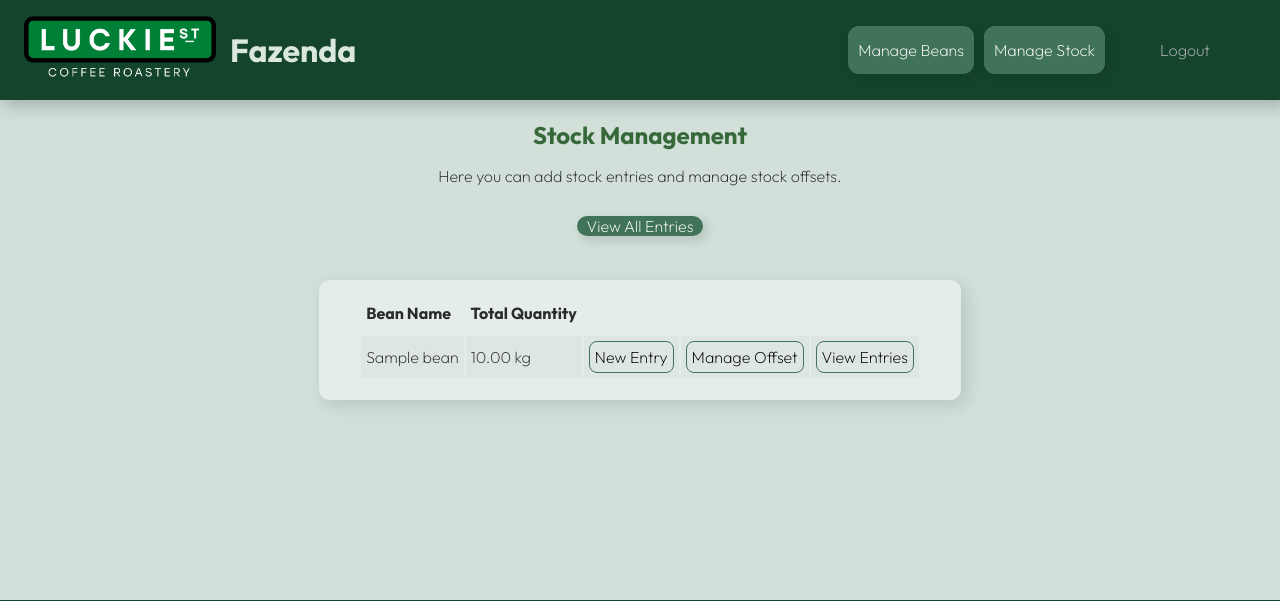
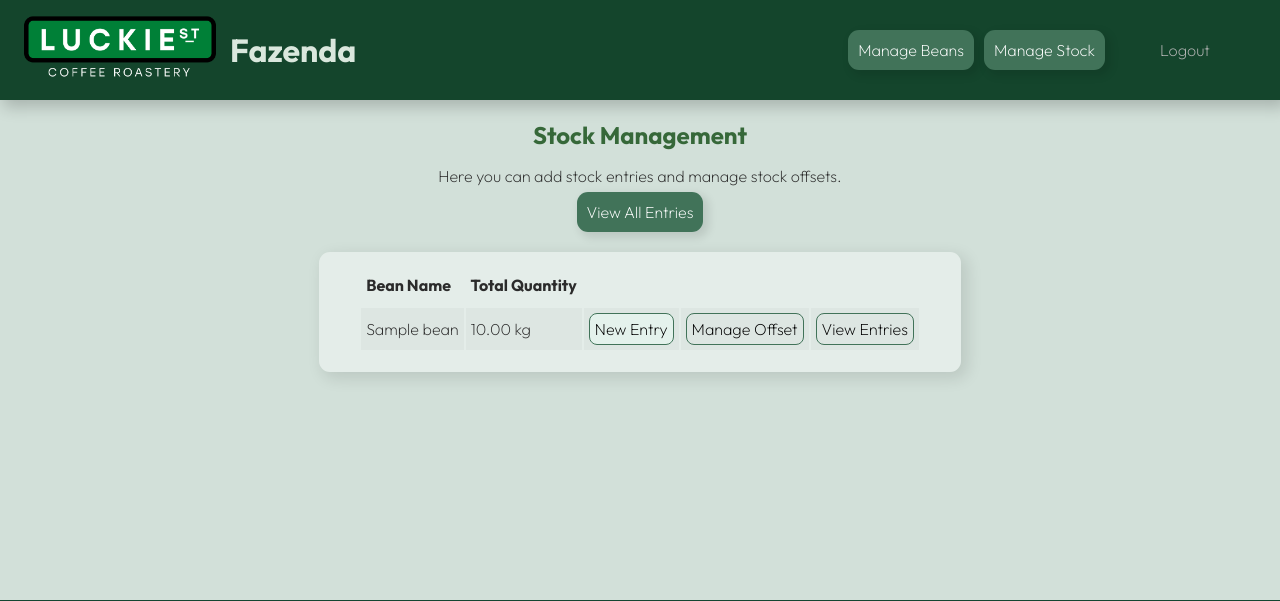
Before and after one commit to benjaminbuckmaster/fazenda, a Django app: page /stock-management/ in a window 1280 px wide. Shown: the top 601 px of the page. Run offline with Django 5.2, Linux system fonts and the light colour scheme; a user stored in the database is signed in; tables that the repository leaves empty hold one stand-in row (values such as "Sample post").

Commit message:
aesthetics update

```diff
--- a/inventory/static/css/style.css
+++ b/inventory/static/css/style.css
@@ -102,10 +102,8 @@ ul {
     margin: 5px;
     border-radius: 11px;
     text-decoration: none;
-    padding-left: 10px;
-    padding-right: 10px;
+    padding: 10px;
     text-align: center;
-    line-height: 3rem;
     box-shadow: 4px 4px 8px 2px rgba(0,0,0,0.1);
 }
 
@@ -135,6 +133,10 @@ ul {
 
 #form-cancel-btn {
     color: gainsboro;
+}
+
+#new-entry-btn {
+    background-color: rgba(235, 255, 248, 0.5);
 }
 
 .table-container, .form-container {
--- a/inventory/templates/stock.html
+++ b/inventory/templates/stock.html
@@ -6,7 +6,7 @@
     <p>Here you can add stock entries and manage stock offsets.</p>
 </div>
 <div>
-    <a class="form-btn" href="{% url "stock-entries"%}">View All Entries</a></td>
+    <a class="nav-btn" href="{% url "stock-entries"%}">View All Entries</a></td>
 </div>
 <div class="table-container">
     <table>
@@ -18,7 +18,7 @@
         <tr>
             <td>{{stock_total.bean.name}}</td>
             <td>{{stock_total.total_quantity}} kg</td>
-            <td><a class="table-btn" href="{% url "new-stock-entry-detail" pk=stock_total.bean.id %}">New Entry</a></td>
+            <td><a class="table-btn" id="new-entry-btn" href="{% url "new-stock-entry-detail" pk=stock_total.bean.id %}">New Entry</a></td>
             <td><a class="table-btn" href="{% url "stock-offset" stock_total.bean.id %}">Manage Offset</a></td>
             <td><a class="table-btn" href="{% url "stock-entries-detail" stock_total.bean.id %}">View Entries</a></td>
         </tr>
```
Also changed, not shown: inventory/templates/new-stock-entry.html (+4 -4 lines), inventory/templates/stock-entries.html (+7 -1 lines).
